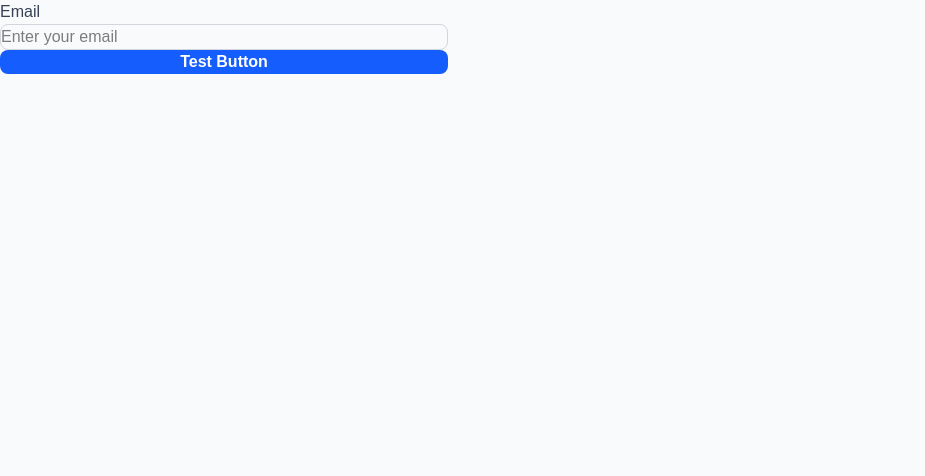
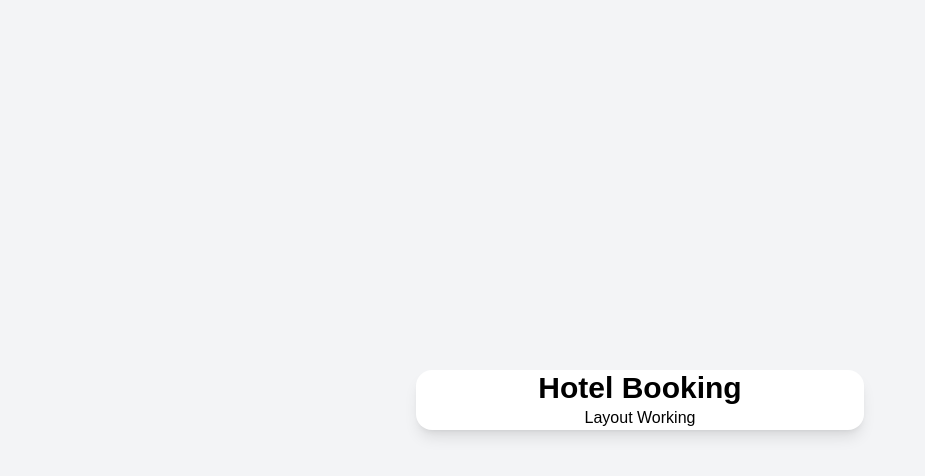
Before and after one commit to guddurarthoreofficial/hotel_booking_app, a React (Vite) app in the folder client/: page / in a window 1280 px wide. Shown: the top 476 px of the page, without its empty margins (0-925 px from the left). Built offline with nearby package versions, Linux system fonts and the light colour scheme.

Commit message:
feat: add reusable card and auth layout

```diff
--- /dev/null
+++ b/client/src/components/ui/Card.jsx
@@ -0,0 +1,11 @@
+const Card = ({ children, className = "" }) => {
+  return (
+    <div
+      className={`bg-white rounded-2xl shadow-lg p-8 ${className}`}
+    >
+      {children}
+    </div>
+  );
+};
+
+export default Card;
--- /dev/null
+++ b/client/src/layouts/AuthLayout.jsx
@@ -0,0 +1,19 @@
+import Card from "../components/ui/Card";
+
+const AuthLayout = ({ title, children }) => {
+  return (
+    <div className="min-h-screen bg-gray-100 flex items-center justify-center px-4">
+      <Card className="w-full max-w-md">
+
+        <h2 className="text-3xl font-bold text-center mb-8">
+          {title}
+        </h2>
+
+        {children}
+
+      </Card>
+    </div>
+  );
+};
+
+export default AuthLayout;
--- a/client/src/pages/customer/Home.jsx
+++ b/client/src/pages/customer/Home.jsx
@@ -1,18 +1,12 @@
-import Button from "../../components/ui/Button";
-import Input from "../../components/ui/Input";
+import AuthLayout from "../../layouts/AuthLayout";
 
 const Home = () => {
   return (
-    <div className="max-w-md mx-auto mt-20 p-6">
-      <Input
-        label="Email"
-        placeholder="Enter your email"
-      />
-
-      <Button>
-        Test Button
-      </Button>
-    </div>
+    <AuthLayout title="Hotel Booking">
+      <p className="text-center">
+        Layout Working
+      </p>
+    </AuthLayout>
   );
 };
 
```
